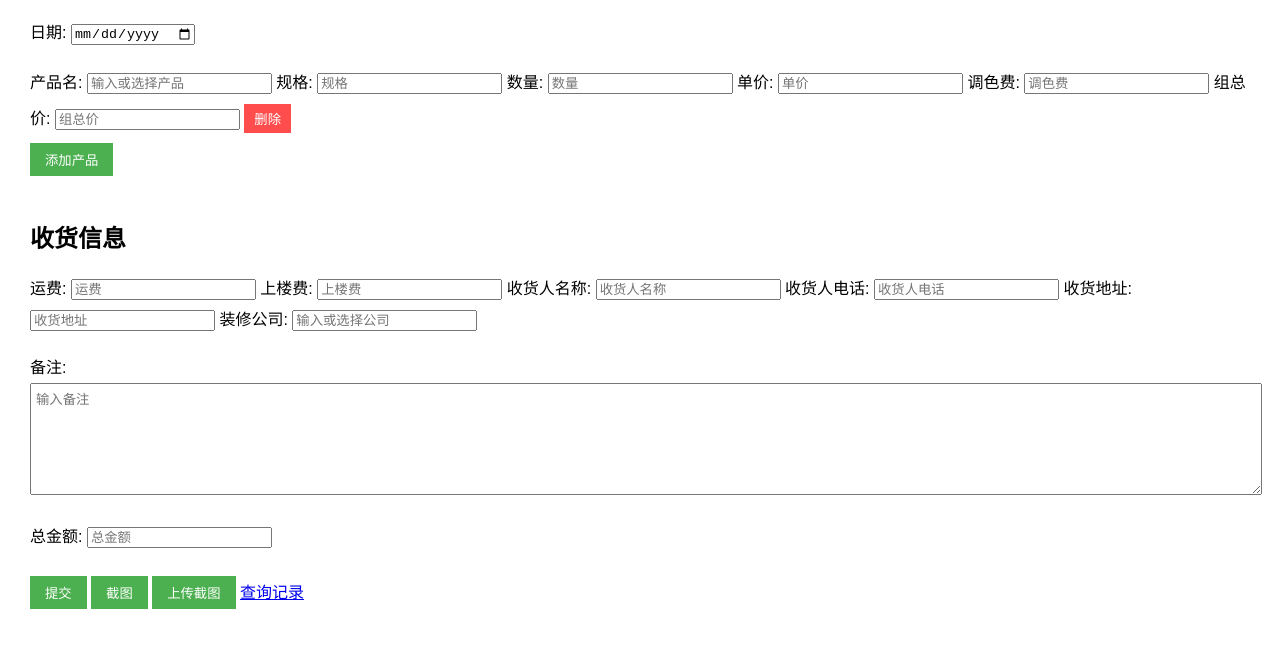
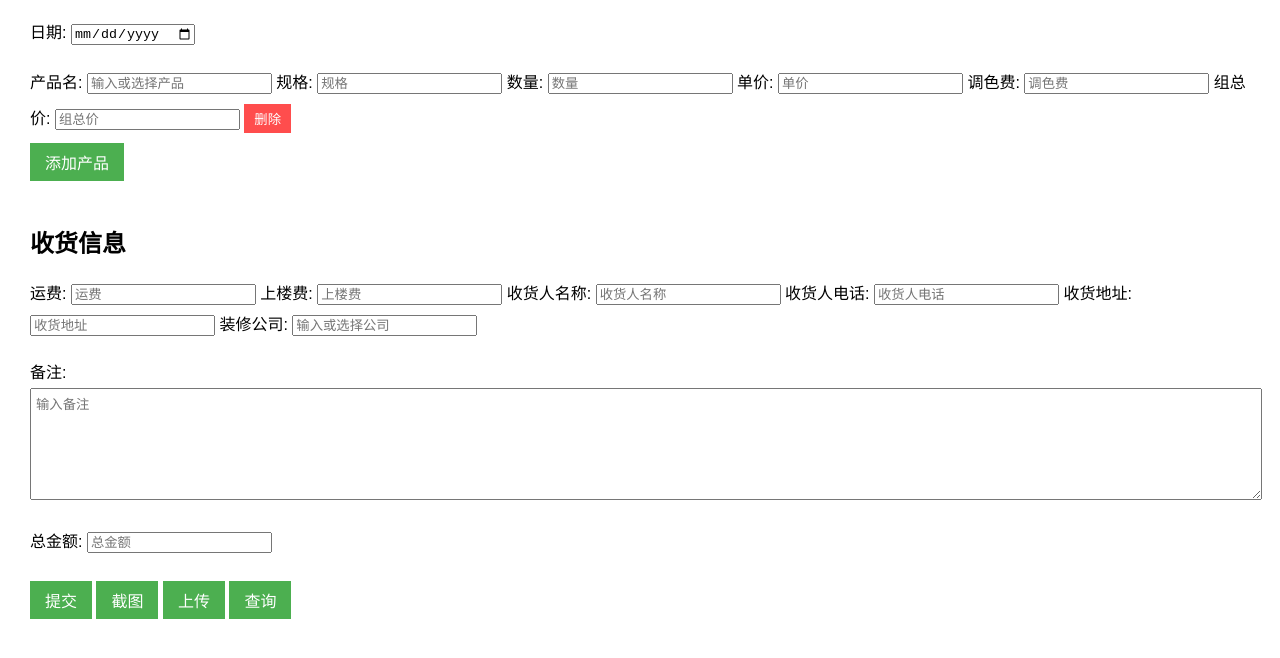
Before and after one commit to joeyovo/see-what-we-got, a plain HTML site: page index.html in a window 1280 px wide. Shown: the part 80-738 px from the top of the page. Drawn offline with nearby package versions, Linux system fonts and the light colour scheme.

Commit message:
统一按钮样式

```diff
--- a/css/style.css
+++ b/css/style.css
@@ -71,10 +71,18 @@ th, td {
     border: none;
     padding: 7px 15px;
     cursor: pointer;
+    text-decoration: none; /* 去除下划线 */
+    display: inline-block; /* 保持块级行为 */
+    line-height: normal; /* 设置一致的行高 */
+    vertical-align: middle; /* 垂直对齐 */
+    font-size: 16px; /* 设置字体大小 */
+    font-family: inherit; /* 确保与父元素一致的字体 */
+
 }
 
 .add-button:hover, .submit-button:hover {
     background-color: #45a049;
+    text-decoration: none; /* 确保悬停时也没有下划线 */
 }
 
 textarea {
--- a/index.html
+++ b/index.html
@@ -116,13 +116,13 @@
         <!-- 添加下载截图按钮 -->
         <button type="button" id="download-btn" class="submit-button">截图</button>
         <!-- 新增的库存计算按钮 -->
-        <button id="calculate-inventory-btn" style="display:none;">计算库存</button>
+        <button id="calculate-inventory-btn" style="display:none;">计算</button>
         <!-- 添加上传截图按钮 -->
-        <button type="button" id="upload-btn" class="submit-button">上传截图</button>
+        <button type="button" id="upload-btn" class="submit-button">上传</button>
         <!-- 添加文件输入框 -->
         <input type="file" id="screenshot-file" style="display:none;" accept="image/*">
-        <!-- 查询截图按钮 -->
-        <a href="query_screenshots.html" id="query-screenshot-btn">查询记录</a>
+        <!-- 查询按钮 -->
+        <a href="query_screenshots.html" id="query-screenshot-btn" class="submit-button">查询</a>
 
     </form>
 
```
